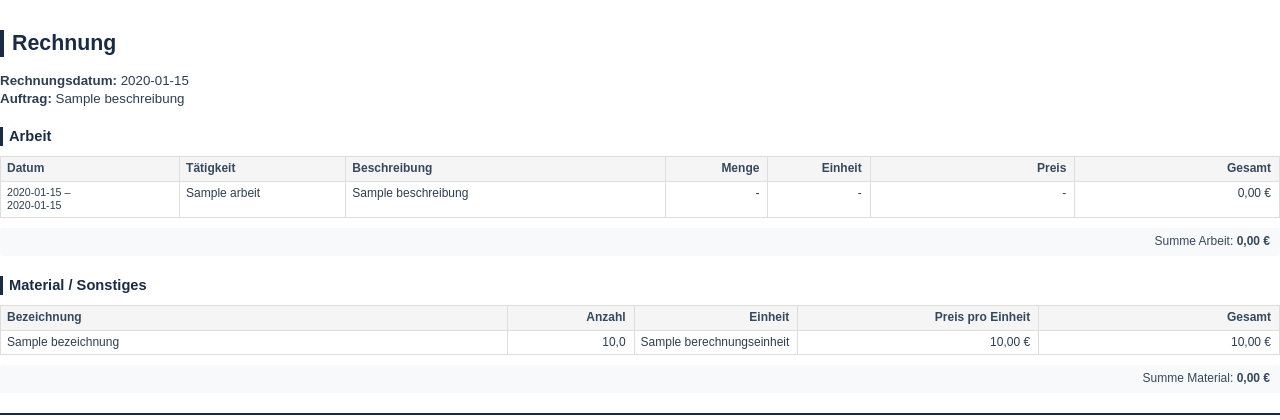
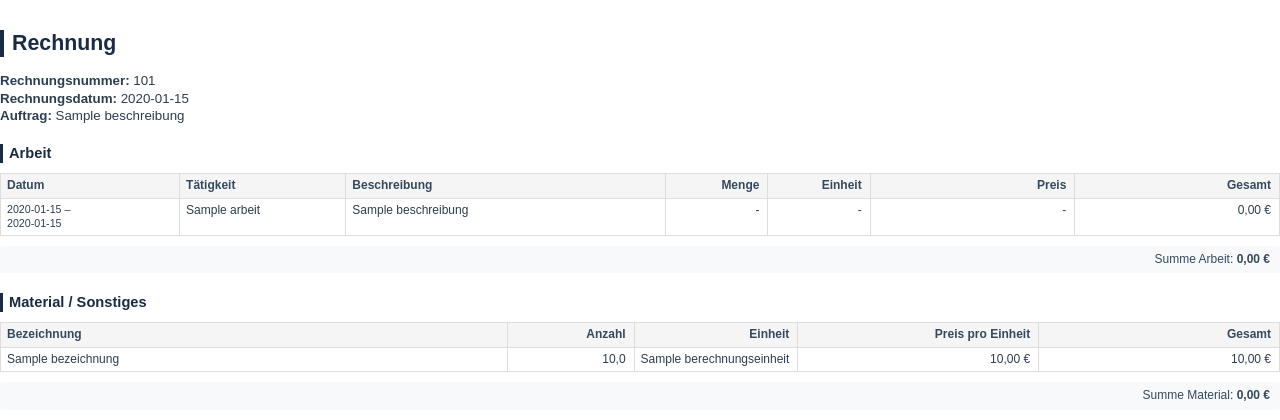
Before and after one commit to EnisSeferi0609/ERP-Project, a FastAPI app: template app/templates/rechnung_template.html in a window 1280 px wide. Shown: the part 104-524 px from the top of the page. Run offline with FastAPI, Linux system fonts and the light colour scheme; the template is opened without the code that fills it: most values are stand-ins (such as "Sample title", 1, 10 or a date in 2020).

Commit message:
Add invoice number to PDF with +100 offset

```diff
--- a/app/templates/rechnung_template.html
+++ b/app/templates/rechnung_template.html
@@ -299,7 +299,8 @@
   </header>
 
   <h1>Rechnung</h1>
-  <p><strong>Rechnungsdatum:</strong> {{ rechnung.rechnungsdatum.strftime("%d.%m.%Y") }}<br>
+  <p><strong>Rechnungsnummer:</strong> {{ rechnung.id + 100 }}<br>
+    <strong>Rechnungsdatum:</strong> {{ rechnung.rechnungsdatum.strftime("%d.%m.%Y") }}<br>
     <strong>Auftrag:</strong> {{ auftrag.beschreibung }}
   </p>
 
```
